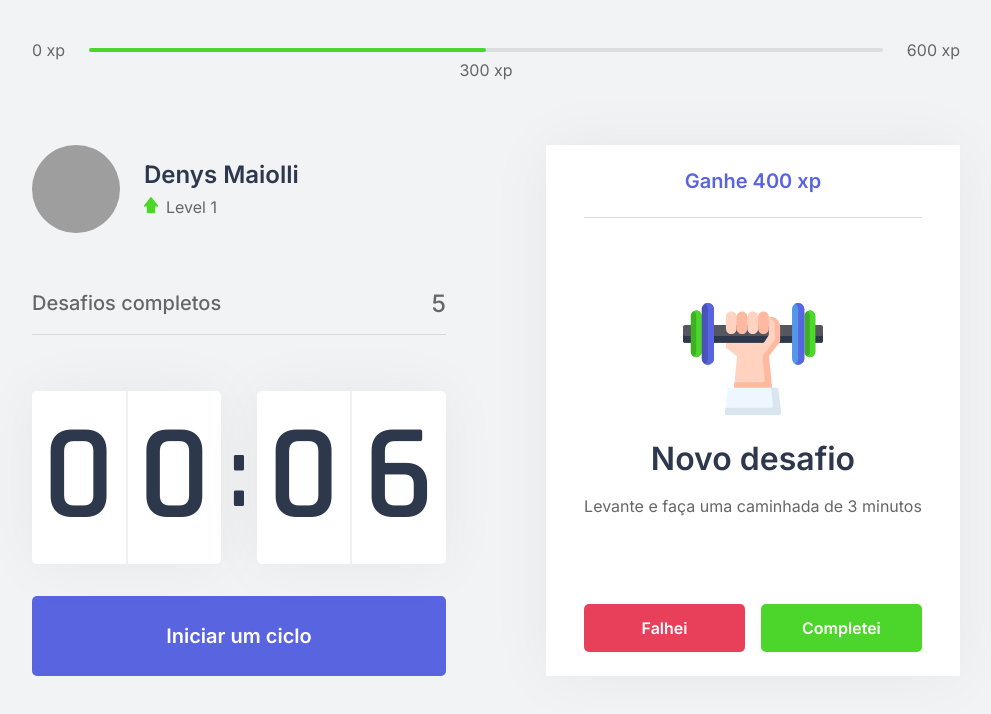
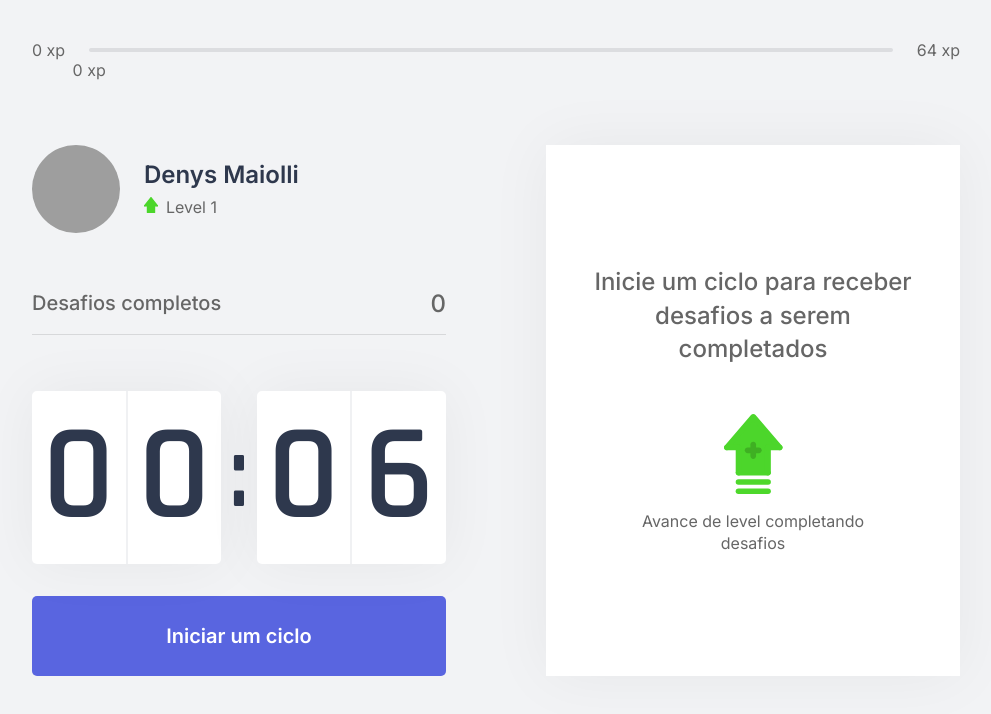
Before and after one commit to dmaiolli/moveit-next, a Next.js app: page / in a window 1280 px wide. Shown: the top 714 px of the page, without its empty margins (144-1135 px from the left). Built offline with nearby package versions, Linux system fonts and the light colour scheme; grey boxes are pictures that could not be loaded.

Commit message:
using apicontext

```diff
--- /dev/null
+++ b/challenges.json
@@ -0,0 +1,62 @@
+[
+  {
+    "type": "body",
+    "description": "Estique um de seus braços com a palma da mão virada para frente e puxe os dedos para cima por 10 segundos por mão.",
+    "amount": 80
+  },
+  {
+    "type": "body",
+    "description": "Estique seu braço contra o peito e puxe-o utilizando o outro braço por 10 segundos por braço.",
+    "amount": 60
+  },
+  {
+    "type": "body",
+    "description": "Puxe seu pescoço com a ajuda da mão para a direita e para a esquerda, permanecendo na posição por alguns segundos.",
+    "amount": 70
+  },
+  {
+    "type": "body",
+    "description": "Com as duas mãos na parte de trás da cabeça, leve-a para baixo, alongando a parte de trás da região.",
+    "amount": 60
+  },
+  {
+    "type": "body",
+    "description": "Cruze as pernas e desça com as mãos esticadas em direção ao chão. Repita o movimento com a outra perna na frente.",
+    "amount": 100
+  },
+  {
+    "type": "body",
+    "description": "Sentado, abra as pernas e tente encostar as palmas das mãos no chão, repita 3 vezes por 5 segundos.",
+    "amount": 80
+  },
+  {
+    "type": "body",
+    "description": "Puxe o joelho de encontro ao peito e segure, troque de perna após 10 segundos.",
+    "amount": 50
+  },
+  {
+    "type": "body",
+    "description": "Sentado, cruze uma perna e incline seu tronco à frente, troque de perna após 10 segundos.",
+    "amount": 80
+  },
+  {
+    "type": "eye",
+    "description": "Sentado, feche os olhos e cubra-os com as palmas da mão durante 2 minutos, depois abra normalmente.",
+    "amount": 90
+  },
+  {
+    "type": "eye",
+    "description": "Em algum ambiente aberto, olhe o mais longe que puder em quatro direções por 3s, mexa apenas os olhos. Repita 3 vezes.",
+    "amount": 140
+  },
+  {
+    "type": "eye",
+    "description": "Usando os polegares, massage a área abaixo das sobrancelhas em movimentos circulares por 15 segundos.",
+    "amount": 70
+  },
+  {
+    "type": "body",
+    "description": "Em pé, gire a cintura o máximo que puder para a esquerda, segure por cinco segundos. Repita para a direita.",
+    "amount": 90
+  }
+]
--- a/src/components/ChallengeBox.tsx
+++ b/src/components/ChallengeBox.tsx
@@ -1,25 +1,28 @@
+import { useContext } from 'react'
+import { ChallengesContext } from '../contexts/ChallengeContext'
 import styles from '../styles/components/ChallengeBox.module.css'
 
 export function ChallengeBox() {
-  const hasActiveChallenge = true
+  const { activeChallenge, resetChallenge, finishedChallenge } = useContext(ChallengesContext);
 
   return (
     <div className={styles.challengeBoxContainer}>
 
-    { hasActiveChallenge ? (
+    { activeChallenge ? (
       <div className={styles.challengeActive}>
-        <header>Ganhe 400 xp</header>
+        <header>Ganhe {activeChallenge.amount} xp</header>
 
         <main>
-          <img src="icons/body.svg"/>
+          <img src={`icons/${activeChallenge.type}.svg`}/>
           <strong>Novo desafio</strong>
-          <p>Levante e faça uma caminhada de 3 minutos</p>
+          <p>{activeChallenge.description}</p>
         </main>
 
         <footer>
           <button
             type="button"
             className={styles.challengeFailedButton}
+            onClick={resetChallenge}
           >
               Falhei
           </button>
@@ -27,6 +30,7 @@ export function ChallengeBox() {
           <button
             type="button"
             className={styles.challengeSucceededButton}
+            onClick={finishedChallenge}
           >
               Completei
           </button>
--- a/src/components/CompletedChallenges.tsx
+++ b/src/components/CompletedChallenges.tsx
@@ -1,10 +1,14 @@
+import { useContext } from 'react';
+import { ChallengesContext } from '../contexts/ChallengeContext';
 import styles from '../styles/components/CompletedChallenges.module.css';
 
 export function CompletedChallenges() {
+  const { challengesCompleted } = useContext(ChallengesContext);
+
   return (
     <div className={styles.completedChallengesContainer}>
       <span>Desafios completos</span>
-      <span>5</span>
+      <span>{challengesCompleted}</span>
     </div>
   );
 }
--- a/src/components/Countdown.tsx
+++ b/src/components/Countdown.tsx
@@ -1,9 +1,12 @@
-import { useState, useEffect } from 'react';
+import { useState, useEffect, useContext } from 'react';
+import { ChallengesContext } from '../contexts/ChallengeContext';
 import styles from '../styles/components/Countdown.module.css';
 
 let countdownTimeout: NodeJS.Timeout;
 
 export function Countdown() {
+  const { startNewChallenge } = useContext(ChallengesContext);
+
   // 25 minutos em segundos, para irmos reduzindo o countdown a cada segundo
   const [time, setTime] = useState(0.1 * 60);
 
@@ -47,6 +50,7 @@ export function Countdown() {
     } else if (isActive && time === 0) {
       setHasFinished(true);
       setIsActive(false);
+      startNewChallenge();
     }
   }, [isActive, time])
 
@@ -98,11 +102,6 @@ export function Countdown() {
       )}
         </>
       )}
-
-
-
-
-
     </div>
   );
 }
--- a/src/components/ExperienceBar.tsx
+++ b/src/components/ExperienceBar.tsx
@@ -1,19 +1,25 @@
+import { useContext } from 'react';
+import { ChallengesContext } from '../contexts/ChallengeContext';
 import styles from '../styles/components/ExperienceBar.module.css';
 
 export function ExperienceBar() {
+  const { currentExperience, experienceToNextLevel } = useContext(ChallengesContext);
+
+  const percentToNextLevel = Math.round(currentExperience * 100) / experienceToNextLevel;
+
   return (
     <header className={styles.experienceBar}>
       <span>0 xp</span>
       <div>
-        <div style={{ width: '50%' }} />
+        <div style={{ width: `${percentToNextLevel}%` }} />
 
         <span
         className={styles.currentExperience}
-        style={{ left: '50%' }}
-        >300 xp</span>
+        style={{ left: `${percentToNextLevel}%` }}
+        >{ currentExperience } xp</span>
 
       </div>
-      <span>600 xp</span>
+      <span>{ experienceToNextLevel } xp</span>
     </header>
   )
 }
--- a/src/components/Profile.tsx
+++ b/src/components/Profile.tsx
@@ -1,6 +1,10 @@
+import { useContext } from 'react';
+import { ChallengesContext } from '../contexts/ChallengeContext';
 import styles from '../styles/components/Profile.module.css';
 
 export function Profile() {
+  const { level } = useContext(ChallengesContext);
+
   return (
     <div className={styles.profileContainer}>
       <img src="https://avatars.githubusercontent.com/u/69089729?s=460&u=cc306cce7dfffcdb91853bb23f49ee95996adb85&v=4" alt="Diego fernandes"/>
@@ -8,7 +12,7 @@ export function Profile() {
         <strong>Denys Maiolli</strong>
         <p>
           <img src="icons/level.svg" alt="Level"/>
-          Level 1
+          Level { level }
         </p>
       </div>
     </div>
--- /dev/null
+++ b/src/contexts/ChallengeContext.tsx
@@ -0,0 +1,76 @@
+import { createContext, ReactNode, useState } from 'react';
+import challenges from '../../challenges.json';
+
+interface Challenge {
+  type: 'body' | 'eye';
+  description: string;
+  amount: number;
+}
+
+interface ChallengesContextData {
+  level: number;
+  currentExperience: number;
+  challengesCompleted: number;
+  activeChallenge: Challenge;
+  experienceToNextLevel: number;
+  levelUp: () => void;
+  startNewChallenge: () => void;
+  resetChallenge: () => void;
+  finishedChallenge: () => void;
+}
+
+interface ChallengesProviderProps {
+  // React node aceita qualquer tipo, seja ele um componente, tag HTML...
+  children: ReactNode;
+}
+
+export const ChallengesContext = createContext({} as ChallengesContextData);
+
+export function ChallengesProvider({ children }: ChallengesProviderProps) {
+
+  const [level, setLevel] = useState(1);
+  const [currentExperience, setCurrentExperience] = useState(0);
+  const [challengesCompleted, setChallengesCompleted] = useState(0);
+
+  const [activeChallenge, setActiveChallenge] = useState(null)
+
+  const experienceToNextLevel = Math.pow((level + 1) * 4, 2)
+
+  function levelUp() {
+    setLevel(level + 1);
+  }
+
+  function startNewChallenge() {
+    const randomChallengeIndex = Math.floor(Math.random() * challenges.length);
+    const challenge = challenges[randomChallengeIndex];
+
+    setActiveChallenge(challenge);
+  }
+
+  function resetChallenge() {
+    setActiveChallenge(null);
+  }
+
+  function finishedChallenge() {
+    setChallengesCompleted(challengesCompleted + 1)
+    setActiveChallenge(null)
+  }
+
+  return (
+    // Todos os elementos dentro do provider, vai ter acesso aos dados de dentro do contexto
+    <ChallengesContext.Provider
+      value={{
+          level,
+          currentExperience,
+          challengesCompleted,
+          levelUp,
+          startNewChallenge,
+          activeChallenge,
+          resetChallenge,
+          experienceToNextLevel,
+          finishedChallenge }}
+      >
+      {children}
+    </ChallengesContext.Provider>
+  );
+}
--- a/src/pages/_app.tsx
+++ b/src/pages/_app.tsx
@@ -1,8 +1,14 @@
+import { ChallengesProvider } from '../contexts/ChallengeContext';
 import '../styles/global.css';
 
 
 function MyApp({ Component, pageProps }) {
-  return <Component {...pageProps} />
+
+  return (
+    <ChallengesProvider>
+      <Component {...pageProps} />
+    </ChallengesProvider>
+    )
 }
 
 export default MyApp
--- a/src/styles/components/ChallengeBox.module.css
+++ b/src/styles/components/ChallengeBox.module.css
@@ -89,6 +89,7 @@
 
   border: 0;
   border-radius: 5px;
+  outline: 0;
 
   color: var(--white);
 
```
